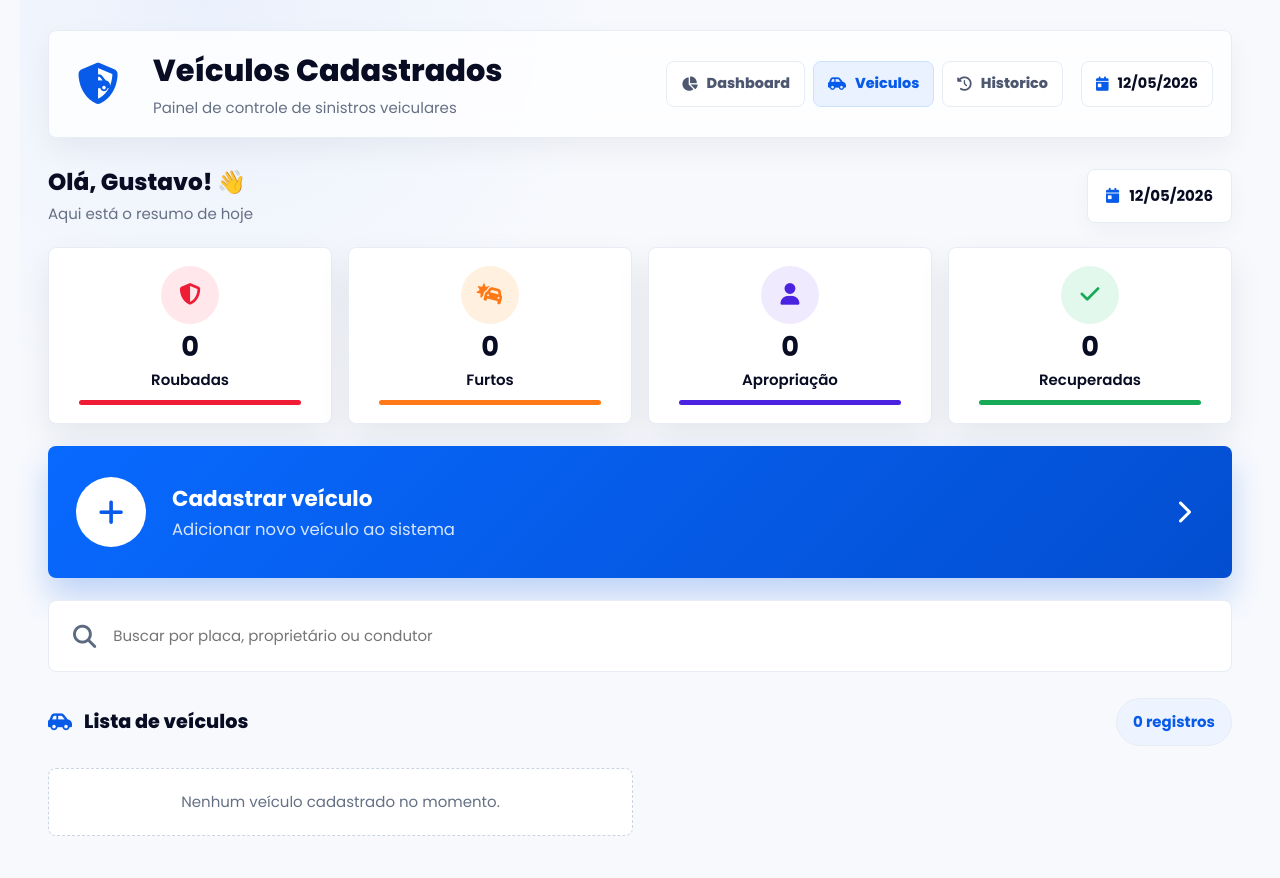
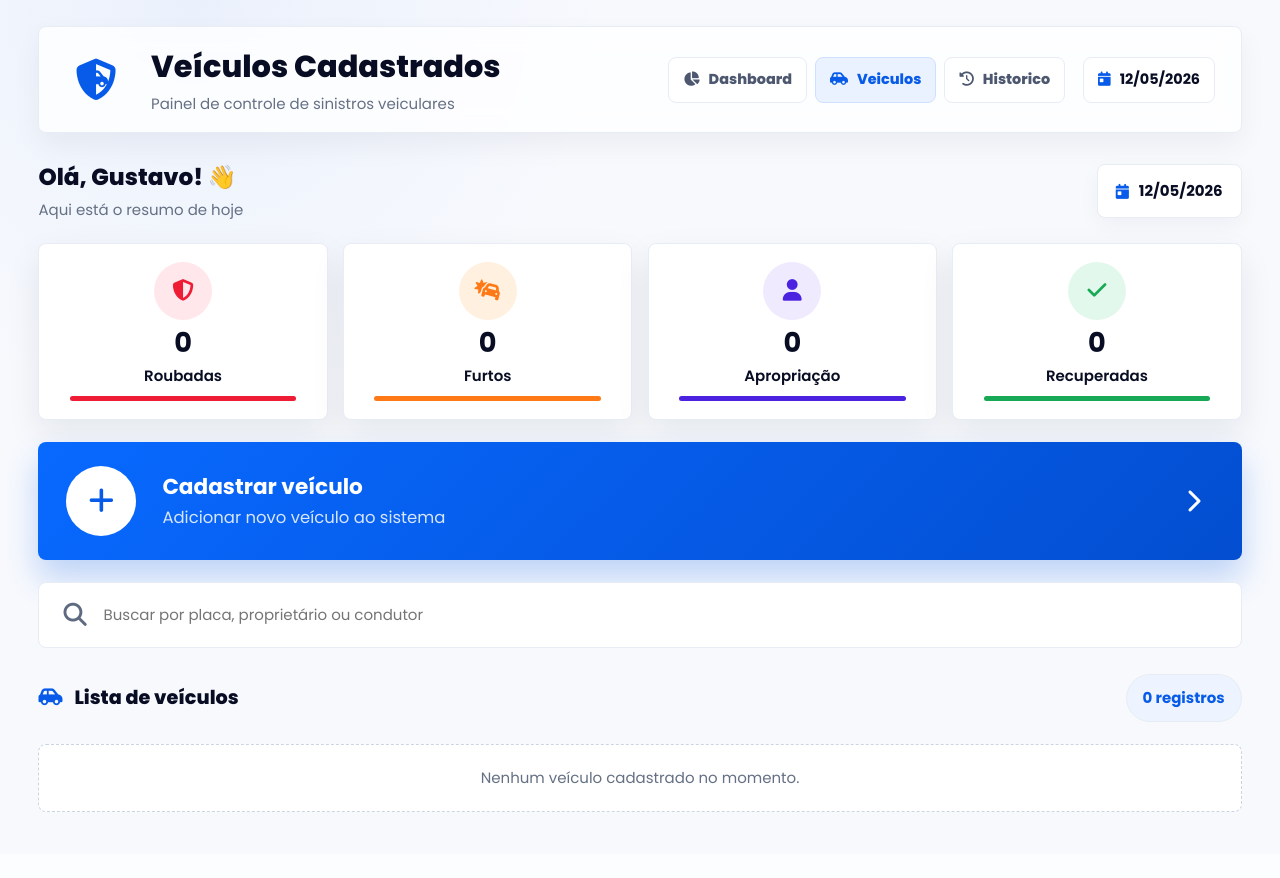
Before and after one commit to GustavoTech10/sistema-sinistros-veiculares, a PHP site: page / in a window 1280 px wide. After the commit the page ends 812 px from the top, so only its background shows below. Run offline with PHP 8.4, Linux system fonts and the light colour scheme; data that the repository does not hold is empty.

Commit message:
Expand desktop layout to full viewport width

```diff
--- a/style.css
+++ b/style.css
@@ -88,7 +88,7 @@ button {
 
 .app-shell {
     width: 100%;
-    max-width: 1240px;
+    max-width: none;
     min-height: 100vh;
     margin: 0 auto;
     background:
@@ -99,7 +99,7 @@ button {
 .main-content {
     min-height: 100vh;
     width: 100%;
-    padding: clamp(18px, 2.5vw, 30px) clamp(14px, 2.5vw, 28px) 42px;
+    padding: clamp(18px, 2vw, 32px) clamp(16px, 3vw, 48px) 42px;
 }
 
 .app-header {
@@ -108,7 +108,7 @@ button {
     align-items: center;
     gap: 18px;
     margin-bottom: 28px;
-    padding: 18px;
+    padding: 18px clamp(18px, 2vw, 26px);
     border: 1px solid var(--line);
     border-radius: var(--radius);
     background: rgba(255, 255, 255, 0.78);
@@ -248,11 +248,11 @@ button {
 .summary-grid {
     display: grid;
     grid-template-columns: repeat(4, minmax(0, 1fr));
-    gap: 16px;
+    gap: clamp(14px, 1.2vw, 22px);
 }
 
 .summary-card {
-    min-height: 172px;
+    min-height: clamp(150px, 10vw, 178px);
     display: grid;
     justify-items: center;
     align-content: center;
@@ -328,7 +328,7 @@ button {
 }
 
 .create-card {
-    min-height: 132px;
+    min-height: clamp(118px, 8vw, 140px);
     display: grid;
     grid-template-columns: 78px minmax(0, 1fr) 28px;
     align-items: center;
@@ -390,7 +390,7 @@ button {
 }
 
 .search-box {
-    min-height: 72px;
+    min-height: 66px;
     display: flex;
     align-items: center;
     gap: 15px;
@@ -437,8 +437,8 @@ button {
 
 .vehicle-list {
     display: grid;
-    grid-template-columns: repeat(2, minmax(0, 1fr));
-    gap: 14px;
+    grid-template-columns: repeat(auto-fit, minmax(380px, 1fr));
+    gap: clamp(14px, 1.2vw, 22px);
 }
 
 .vehicle-card {
@@ -446,7 +446,7 @@ button {
     grid-template-columns: 82px minmax(0, 1fr);
     align-items: center;
     gap: 16px;
-    min-height: 132px;
+    min-height: 126px;
     padding: 20px 22px;
     border: 1px solid var(--line);
     border-radius: var(--radius);
@@ -582,7 +582,7 @@ button {
     left: 50%;
     bottom: 0;
     z-index: 80;
-    width: min(100%, 1240px);
+    width: 100%;
     transform: translateX(-50%);
     display: none;
     grid-template-columns: repeat(4, 1fr);
```
